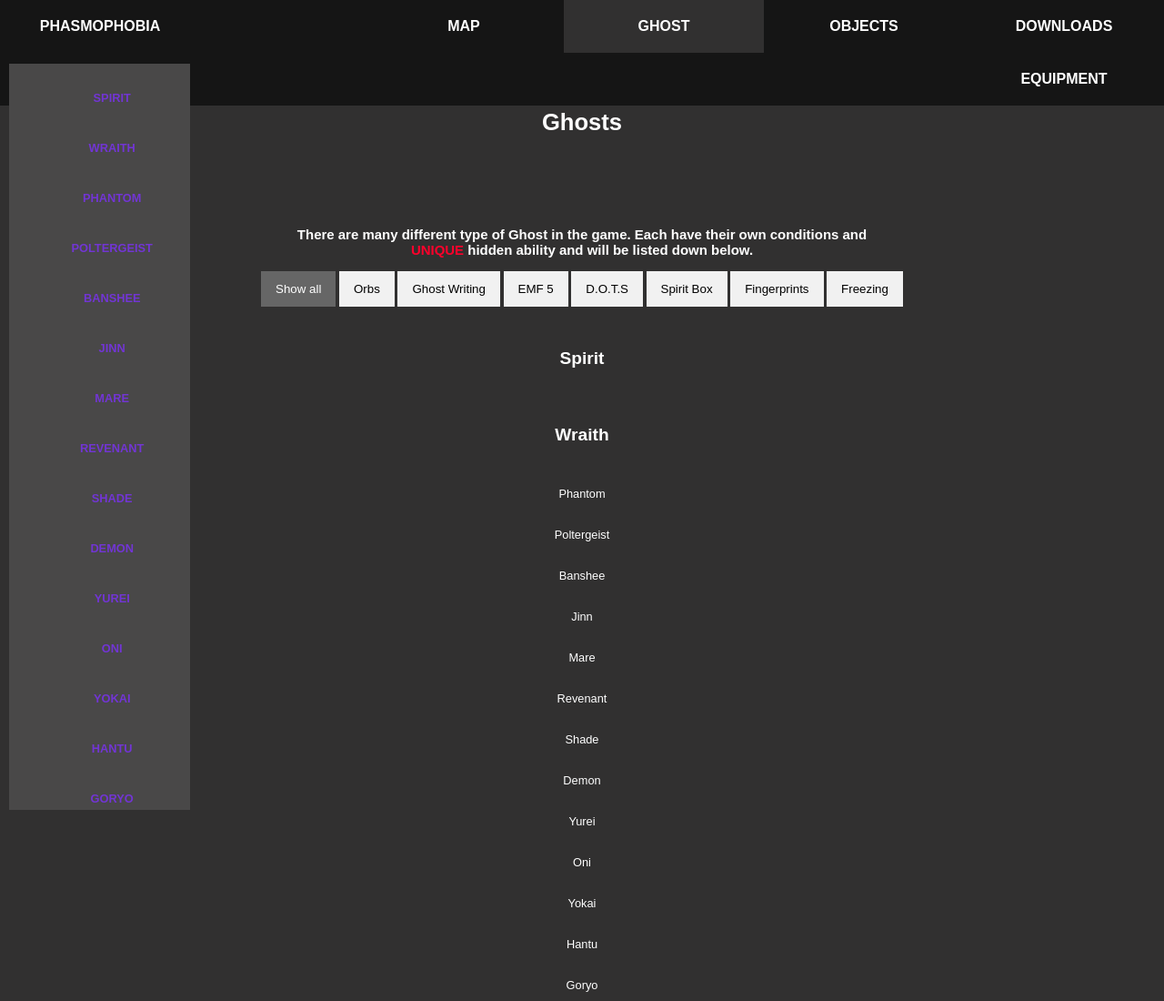
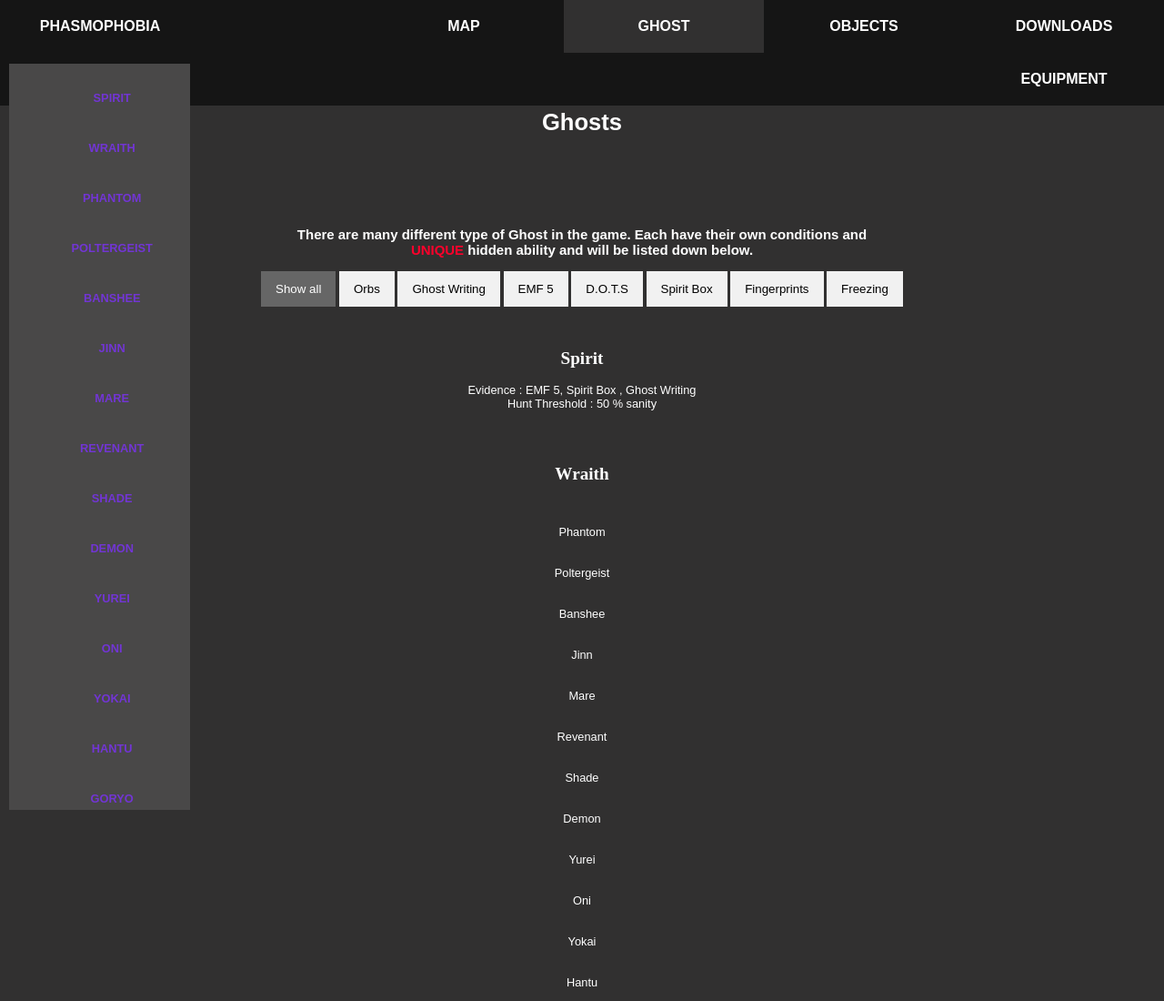
Before and after one commit to RSFury/Assignment-ID, a plain HTML site: page Ghost.html in a window 1280 px wide. Shown: the top 1100 px of the page at 91% size. Drawn offline with Linux system fonts and the light colour scheme.

Commit message:
Update #8

```diff
--- a/Ghost.html
+++ b/Ghost.html
@@ -185,7 +185,10 @@
                     <h2>
                         Spirit
                     </h2>
-                    <p></p>
+                    <p>
+                        Evidence : EMF 5, Spirit Box , Ghost Writing<br>
+                        Hunt Threshold : 50 % sanity
+                    </p>
 
                 </div>
                 <div id="Wraith" class = "filterDiv EMF5 SpiritBox DOTS">
--- a/style.css
+++ b/style.css
@@ -318,3 +318,6 @@ padding: 10px;
   .gap{
     height: 2vw;
   }
+  h2{
+    font-family: Inconsolata;
+  }
```
